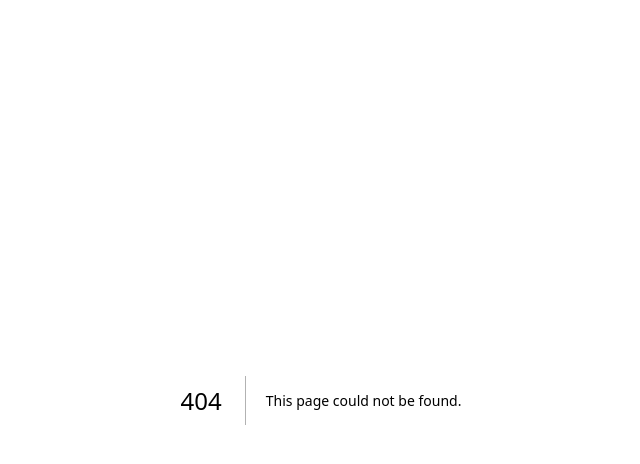
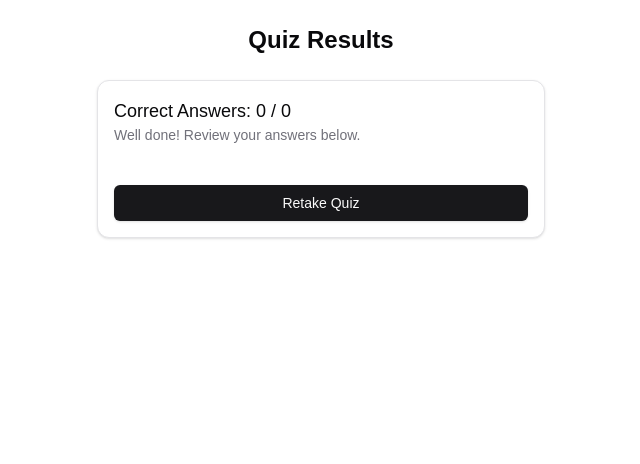
Before and after one commit to Lee-Dongwook/Next-PWA-Quiz, a Next.js app: page /results in a window 1280 px wide. Before the commit this address had no page. Shown: the top 464 px of the page, without its empty margins (319-959 px from the left). Built offline with nearby package versions, Linux system fonts and the light colour scheme.

Commit message:
feat : 결과 페이지 작성 완료

```diff
--- a/package.json
+++ b/package.json
@@ -33,7 +33,8 @@
     "react-dom": "^18",
     "sonner": "^1.7.0",
     "tailwind-merge": "^2.5.4",
-    "tailwindcss-animate": "^1.0.7"
+    "tailwindcss-animate": "^1.0.7",
+    "zustand": "^5.0.1"
   },
   "devDependencies": {
     "@types/next-pwa": "^5",
--- a/src/app/quiz/[id]/page.tsx
+++ b/src/app/quiz/[id]/page.tsx
@@ -1,6 +1,8 @@
 'use client';
 import { useRouter } from 'next/navigation';
 import { useState } from 'react';
+import { useTimer } from '@/hooks/useTimer';
+import { useQuizStore } from '@/store/quizStore';
 import { Button } from '@/components/ui/button';
 import { Card } from '@/components/ui/card';
 
@@ -21,13 +23,30 @@ const sampleQuestions = [
 
 export default function QuizPage({ params }: { params: { id: string } }) {
   const router = useRouter();
+  const { setResults } = useQuizStore();
   const [currentQuestion, setCurrentQuestion] = useState(0);
+  const [selectedOption, setSelectedOption] = useState<string | null>(null);
+  const [results, setQuizResults] = useState<any[]>([]);
+
+  const timeLeft = useTimer(600, () => {
+    router.push('/results');
+  });
+
   const question = sampleQuestions[currentQuestion];
 
   const handleNext = () => {
+    const isCorrect = selectedOption === question.answer;
+
+    setQuizResults((prev) => [
+      ...prev,
+      { question: question.question, isCorrect },
+    ]);
+
     if (currentQuestion < sampleQuestions.length - 1) {
       setCurrentQuestion((prev) => prev + 1);
+      setSelectedOption(null);
     } else {
+      setResults(results);
       router.push('/results');
     }
   };
@@ -44,13 +63,23 @@ export default function QuizPage({ params }: { params: { id: string } }) {
         </h2>
         <div className="space-y-2">
           {question.options.map((option, index) => (
-            <Button key={index} variant="secondary" className="w-full">
+            <Button
+              key={index}
+              variant={selectedOption === option ? 'default' : 'secondary'}
+              className="w-full"
+              onClick={() => setSelectedOption(option)}
+            >
               {option}
             </Button>
           ))}
         </div>
-        <Button variant="default" className="w-full mt-4" onClick={handleNext}>
-          Next
+        <Button
+          variant="default"
+          className="w-full mt-4"
+          onClick={handleNext}
+          disabled={!selectedOption}
+        >
+          {currentQuestion < sampleQuestions.length - 1 ? 'Next' : 'Finish'}
         </Button>
       </Card>
     </main>
--- /dev/null
+++ b/src/app/results/page.tsx
@@ -0,0 +1,69 @@
+'use client';
+
+import { useRouter } from 'next/navigation';
+import { Card } from '@/components/ui/card';
+import { Button } from '@/components/ui/button';
+import { useQuizStore } from '@/store/quizStore';
+
+const sampleResults = {
+  totalQuestions: 5,
+  correctAnswers: 3,
+  wrongAnswers: 2,
+  details: [
+    { question: 'What is the result of `typeof null`?', isCorrect: true },
+    { question: 'Which hook is used to manage state?', isCorrect: true },
+    { question: 'What is JSX?', isCorrect: false },
+    { question: 'How to use `useEffect`?', isCorrect: false },
+    { question: 'What is a virtual DOM?', isCorrect: true },
+  ],
+};
+
+export default function ResultsPage() {
+  const router = useRouter();
+  const { totalQuestions, correctAnswers, results, resetResults } =
+    useQuizStore();
+
+  const handleRetakeQuiz = () => {
+    resetResults();
+    router.push('/quiz');
+  };
+
+  return (
+    <main className="flex flex-col items-center min-h-screen p-6 bg-background">
+      <h1 className="text-2xl font-bold text-foreground mb-6">Quiz Results</h1>
+
+      <Card className="w-full max-w-md p-4">
+        <div className="mb-4">
+          <p className="text-lg font-medium text-foreground">
+            Correct Answers: {correctAnswers} / {totalQuestions}
+          </p>
+          <p className="text-sm text-muted-foreground">
+            Well done! Review your answers below.
+          </p>
+        </div>
+
+        <div className="space-y-2">
+          {results.map((result, index) => (
+            <div
+              key={index}
+              className={`p-2 border rounded ${result.isCorrect ? 'border-green-500 text-green-700' : 'border-red-500 text-red-700'}`}
+            >
+              {result.question} -{' '}
+              <span className="font-semibold">
+                {result.isCorrect ? 'Correct' : 'Wrong'}
+              </span>
+            </div>
+          ))}
+        </div>
+
+        <Button
+          variant="default"
+          className="w-full mt-6"
+          onClick={handleRetakeQuiz}
+        >
+          Retake Quiz
+        </Button>
+      </Card>
+    </main>
+  );
+}
--- /dev/null
+++ b/src/hooks/useTimer.ts
@@ -0,0 +1,21 @@
+'use client';
+import { useState, useEffect } from 'react';
+
+export const useTimer = (initialTime: number, onTimeUp: () => void) => {
+  const [timeLeft, setTimeLeft] = useState(initialTime);
+
+  useEffect(() => {
+    if (timeLeft <= 0) {
+      onTimeUp();
+      return;
+    }
+
+    const timer = setInterval(() => {
+      setTimeLeft((prevTime) => prevTime - 1);
+    }, 1000);
+
+    return () => {
+      clearInterval(timer);
+    };
+  }, [timeLeft, onTimeUp]);
+};
--- a/src/store/quizStore.ts
+++ b/src/store/quizStore.ts
@@ -0,0 +1,34 @@
+import { create } from 'zustand';
+
+type QuizResult = {
+  question: string;
+  isCorrect: boolean;
+};
+
+type QuizState = {
+  totalQuestions: number;
+  correctAnswers: number;
+  results: QuizResult[];
+  setResults: (results: QuizResult[]) => void;
+  resetResults: () => void;
+};
+
+export const useQuizStore = create<QuizState>((set: any) => ({
+  totalQuestions: 0,
+  correctAnswers: 0,
+  results: [],
+  setResults: (results: any) => {
+    const correctAnswers = results.filter((r: any) => r.isCorrect).length;
+    set({
+      results,
+      totalQuestions: results.length,
+      correctAnswers,
+    });
+  },
+  resetResults: () =>
+    set({
+      totalQuestions: 0,
+      correctAnswers: 0,
+      results: [],
+    }),
+}));
```
Also changed, not shown: src/hooks/use-toast.ts (+86 -89 lines), 1 other file (tests, documents, lock files or other folders).
